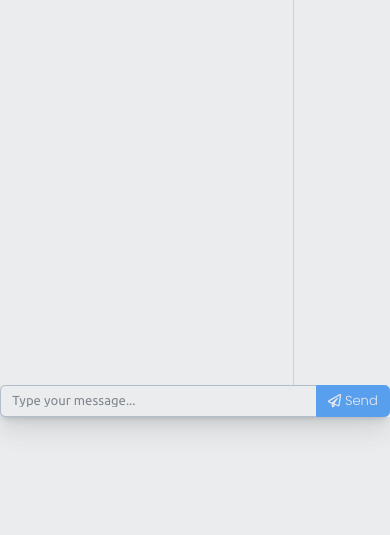
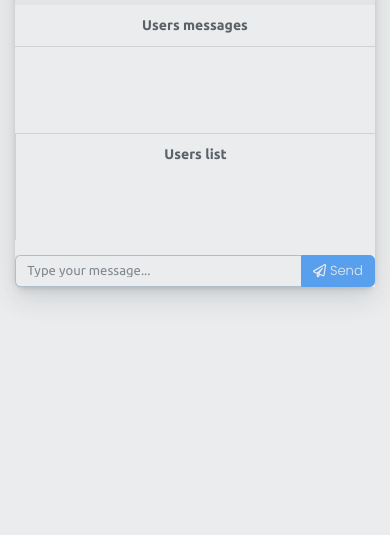
Before and after one commit to constantinesimm/lektorium_tasks, a website: page public/index.html in a window 390 px wide. Shown: the part 309-844 px from the top of the page. Drawn offline with nearby package versions, Linux system fonts and the light colour scheme; no server answers.

Commit message:
added responsive

```diff
--- a/public/index.html
+++ b/public/index.html
@@ -13,7 +13,7 @@
   <link rel="stylesheet" href="stylesheets/socket-chat.css">
 </head>
 <body class="d-flex">
-  <div class="container align-self-center" style="padding-right: 0; padding-left: 0">
+  <div class="container align-self-center">
     <div class="row">
       <div class="col-xs-12 col-lg-5 mx-auto">
         <div class="card">
@@ -31,10 +31,12 @@
           <!-- chat card body -->
           <div class="card-body">
             <div class="row">
-              <div class="col-9">
+              <div class="col-sm-9">
+                <div class="d-sm-block d-md-none text-center">Users messages</div>
                 <div id="chat__room"></div>
               </div>
-              <div class="col-3">
+              <div class="col-sm-3">
+                <div class="d-sm-block d-md-none text-center">Users list</div>
                 <div id="chat__users_list"></div>
               </div>
             </div>
--- a/public/stylesheets/socket-chat.css
+++ b/public/stylesheets/socket-chat.css
@@ -42,16 +42,17 @@ button[disabled]:hover {
 }
 
 .card-body {
-  min-height: 500px;
+  min-height: 250px;
   padding: 0;
 }
 
 .card-body > .row {
   margin-right: 0;
   margin-left: 0;
+  min-height: inherit;
 }
 
-.card-body div.col-9 {
+.card-body div.col-sm-9 {
   padding: 0;
 }
 
@@ -68,14 +69,14 @@ button[disabled]:hover {
   background-color: #ffffff;
 }
 
-.card-body div.col-3 {
-  min-height: 510px;
+.card-body div.col-sm-3 {
+  min-height: auto;
   border-left: 1px solid #5a616930;
 }
-.card-body div.col-3 {
+.card-body div.col-sm-3 {
   padding: 10px;
 }
-.card-body div.col-3 #chat__users_list > p {
+.card-body div.col-sm-3 #chat__users_list > p {
   padding: 0;
   margin: 0!important;
 }
@@ -115,6 +116,33 @@ span.chat__delete_user {
   border-bottom-left-radius: 0!important;
 }
 
+@media (max-width: 575px) {
+  .card-body div.col-sm-9 {
+    margin-bottom: 10px;
+  }
+
+  .card-body div.col-sm-9 > .d-sm-block {
+    padding: 10px 0;
+    margin-bottom: 5px;
+    border-bottom: 1px solid #5a616930;
+    font-weight: bold;
+  }
+  .card-body div.col-sm-3 {
+    padding: unset;
+    margin-bottom: 15px;
+    border-top: 1px solid #5a616930;
+  }
+
+  .card-body div.col-sm-3 > .d-sm-block {
+    padding-bottom: 0;
+    margin: 10px 0 5px 0;
+    font-weight: bold;
+  }
+
+  .card-body div.col-sm-3 > #chat__users_list {
+    padding: 0 10px;
+  }
+}
 /* Modal Styles */
 
 .modal-header {
```
Also changed, not shown: 1 other file.
